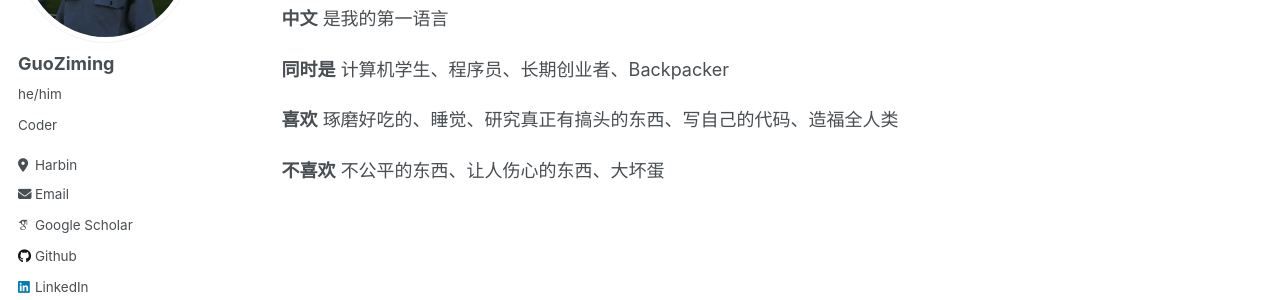
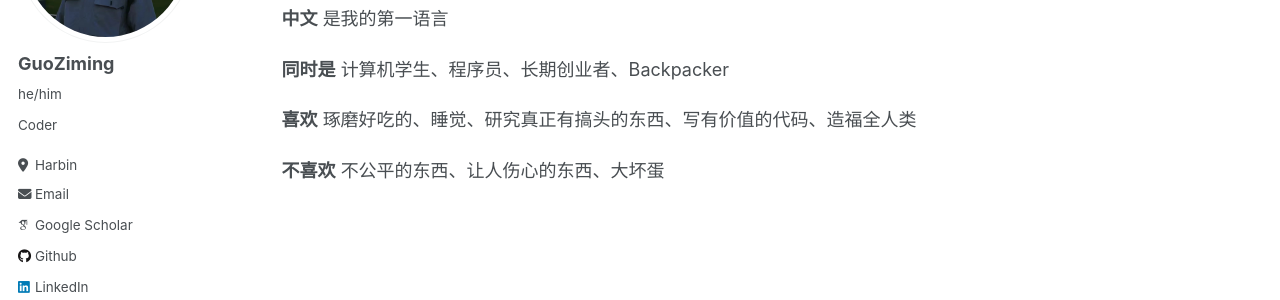
Before and after one commit to mcxiaoxiao/mcxiaoxiao.github.io, a Jekyll site: the page built from _pages/about.md, in a window 1280 px wide. Shown: the part 241-541 px from the top of the page. Built offline with Jekyll 4.4.1, drawn with Linux system fonts in a browser that asks for light colours; some web fonts are replaced.

Commit message:
Update about.md

```diff
--- a/_pages/about.md
+++ b/_pages/about.md
@@ -16,6 +16,6 @@ redirect_from:
 
 **同时是** 计算机学生、程序员、长期创业者、Backpacker
 
-**喜欢** 琢磨好吃的、睡觉、研究真正有搞头的东西、写自己的代码、造福全人类
+**喜欢** 琢磨好吃的、睡觉、研究真正有搞头的东西、写有价值的代码、造福全人类
 
 **不喜欢** 不公平的东西、让人伤心的东西、大坏蛋
```
